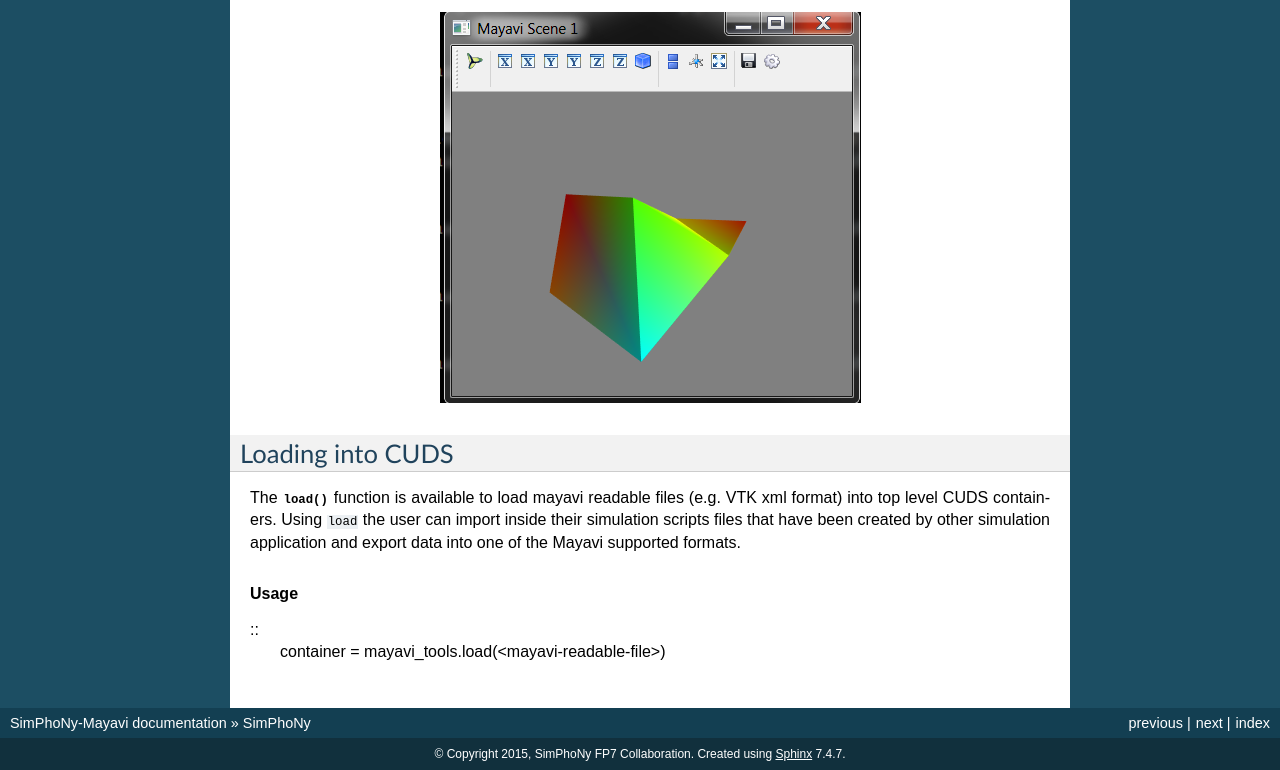
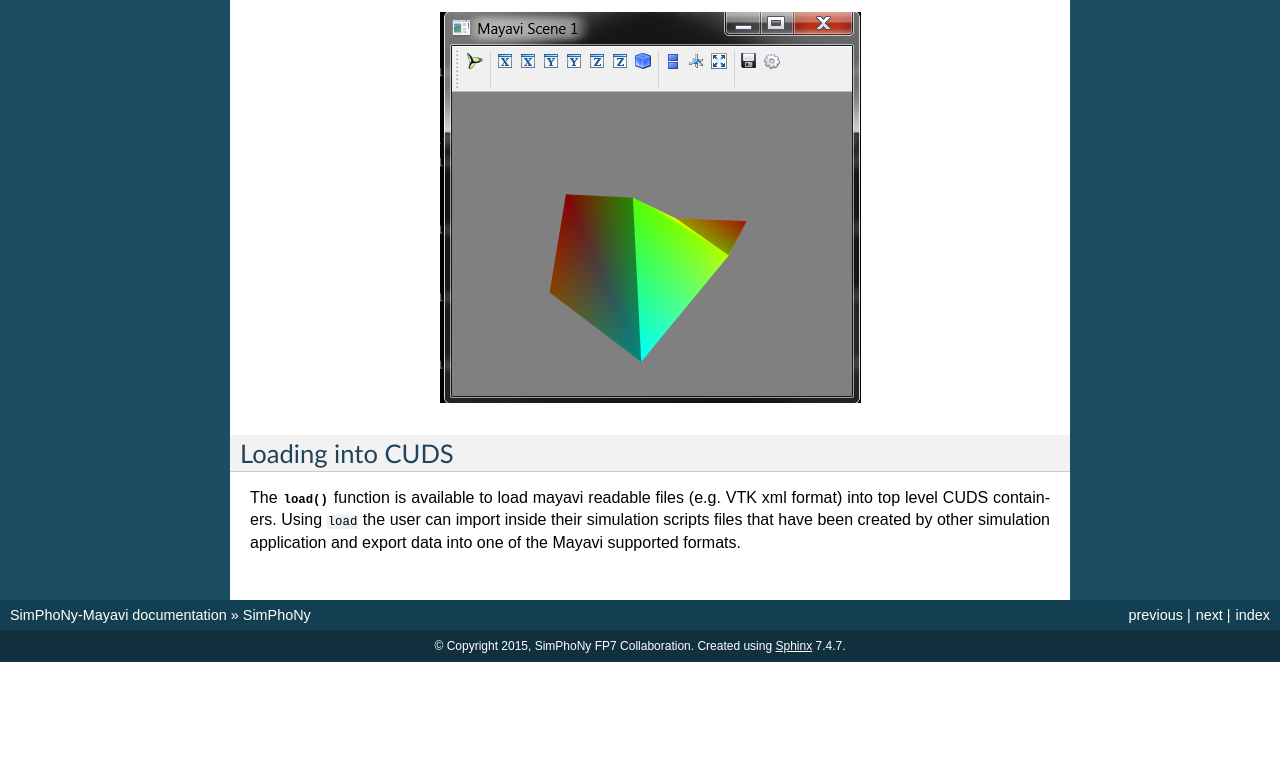
Before and after one commit to simphony/simphony-mayavi, a Sphinx documentation site: the page built from doc/source/simphony.rst, in a window 1280 px wide and 900 px high, scrolled down 3100 px, cut to the strip 130-900 px from the top of the window. Built offline with Sphinx 7.4.7, drawn with Linux system fonts in a browser that asks for light colours; the version number could not be read and is left out; after the commit the page ends 3892 px from its top, so only the background shows below that.

Commit message:
minor cleanup

```diff
--- a/doc/source/simphony.rst
+++ b/doc/source/simphony.rst
@@ -87,10 +87,5 @@ simulation scripts files that have been created by other
 simulation application and export data into one of the Mayavi
 supported formats.
 
-.. rubric:: Usage
-
-::
-   container = mayavi_tools.load(<mayavi-readable-file>)
-
 
 .. _mayavi operations: http://docs.enthought.com/mayavi/mayavi/mlab_changing_object_looks.html?highlight=toolbar#changing-object-properties-interactively
```
Also changed, not shown: 1 other file.
